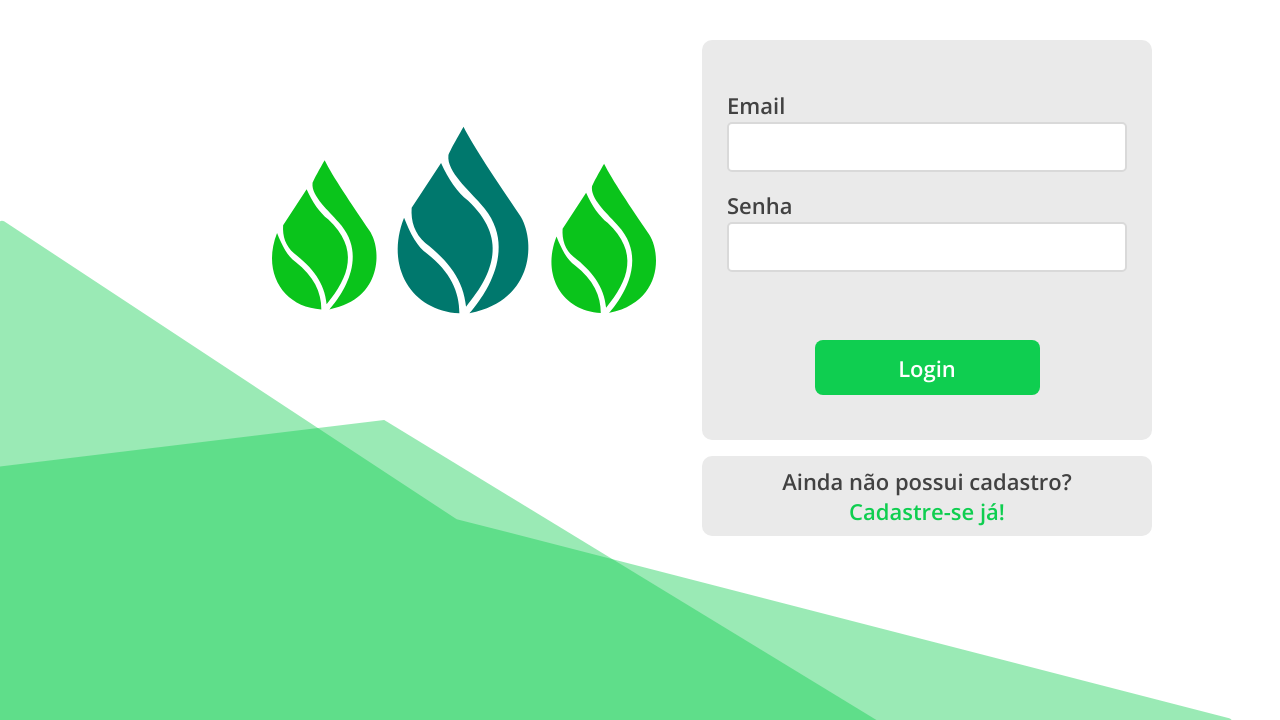
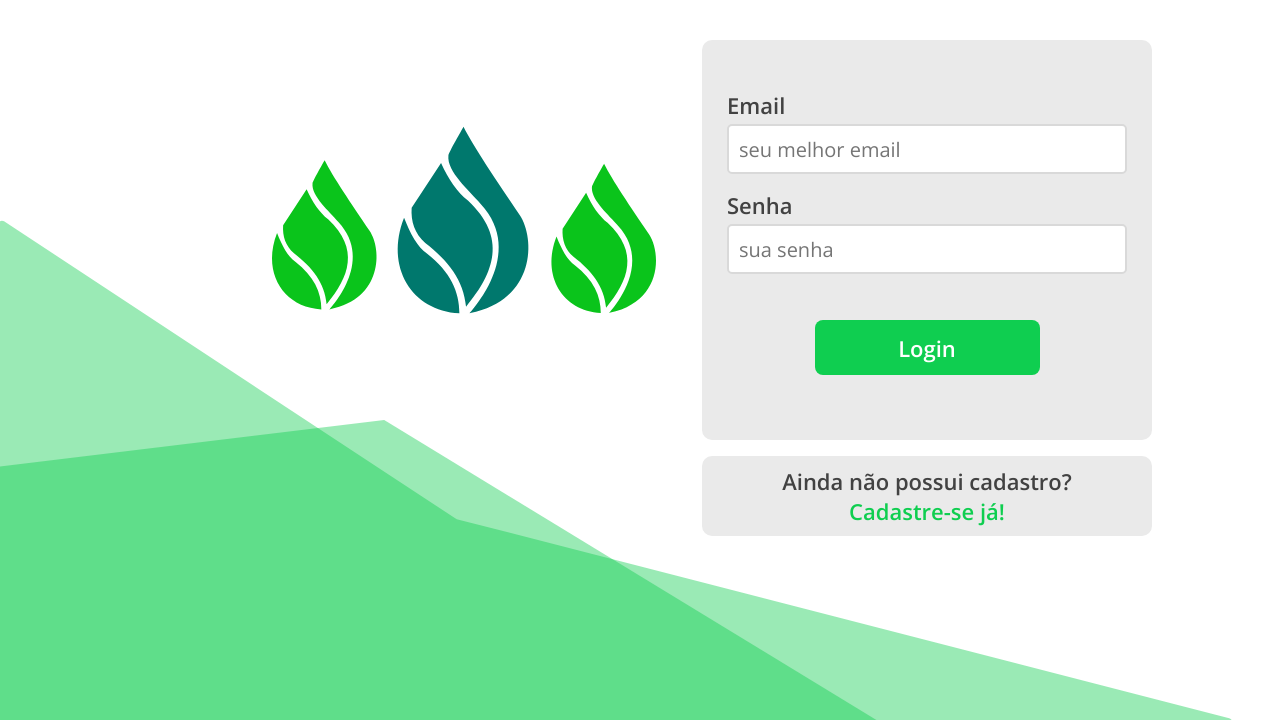
Before and after one commit to loterio/tcc-sensor-de-umidade, a PHP site: page / in a window 1280 px wide. Shown: the part 80-800 px from the top of the page. Run offline with PHP 8.4, Linux system fonts and the light colour scheme.

Commit message:
index css finals - ok

```diff
--- a/interface/assets/css/paginaInicial.css
+++ b/interface/assets/css/paginaInicial.css
@@ -60,6 +60,7 @@ main .arte {
   margin-left: 8rem;
 }
 
+
 #poligono-design-1 {
   height: 50rem;
 }
@@ -99,33 +100,42 @@ main .formulario {
   font-size: 2.2rem;
   color: #424242;
   font-weight: 600;
-  margin-bottom: 0.2rem;
+  margin-bottom: 0.4rem;
 }
 
 .formulario .input-unidade input {
   height: 5rem;
-  font-size: 2.2rem;
+  font-size: 2rem;
   color: #424242;
   border: 0.2rem solid #D9D9D9;
   border-radius: 0.5rem;
   padding: 1rem;
+  transition: .2s;
+}
+.formulario input:hover {
+  border: 0.3rem solid #3841bb7e;
 }
 .formulario input:focus {
   outline: none;
-  border: 0.3rem solid #3841bb7e;
+  border: 0.3rem solid #3741cea2;
 }
 
 .formulario input[type="submit"] {
   width: 22.5rem;
   height: 5.5rem;
-  margin-top: 5rem;
+  margin-top: 3rem;
   font-size: 2.2rem;
   font-weight: 600;
   border-radius: .8rem;
   border: none;
   color: #FFFFFF;
   background-color: #0FCE50;
+  transition: .2s;
   cursor: pointer;
+}
+.formulario input[type="submit"]:hover {
+  background-color: #13b94a;
+  /* box-shadow: .8rem .6rem  #32e26d; */
 }
 
 div.sign-up {
--- a/interface/index.html
+++ b/interface/index.html
@@ -26,11 +26,11 @@
             <form action="" method="post" autocomplete="off">
                 <div class="input-unidade">
                     <label for="email">Email</label>
-                    <input type="email" name="email" id="email">
+                    <input type="email" name="email" id="email" placeholder="seu melhor email">
                 </div>
                 <div class="input-unidade">
                     <label for="senha">Senha</label>
-                    <input type="password" name="pw" id="senha">
+                    <input type="password" name="pw" id="senha" placeholder="sua senha">
                 </div>
                 <input type="submit" value="Login">
             </form>
```
